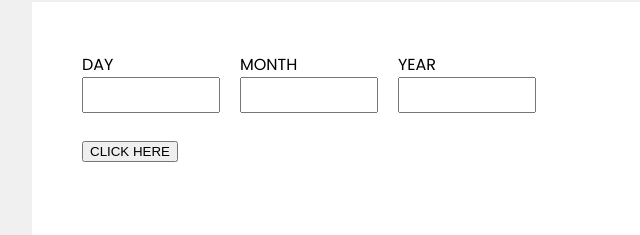
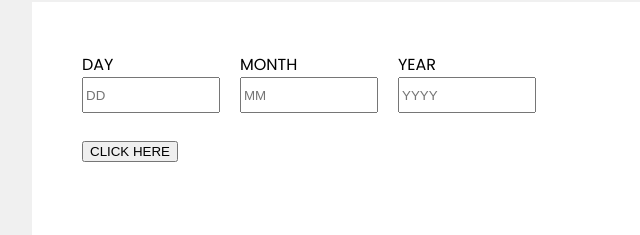
Before and after one commit to tbbui-732/age-calculator-app-main, a plain HTML site: page index.html in a window 1280 px wide. Shown: the part 123-358 px from the top of the page, 223-863 px from the left. Drawn offline with Linux system fonts and the light colour scheme.

Commit message:
Added HTML placeholders

```diff
--- a/index.html
+++ b/index.html
@@ -15,15 +15,15 @@
       <div class="user-input" style="text-transform: uppercase">
         <div class="day">
           <label for="day">Day</label><br>
-          <input type="text" id="day" name="day">
+          <input type="text" id="day" name="day" placeholder="DD">
         </div>
         <div class="month">
           <label for="month">Month</label><br>
-          <input type="text" id="month" name="month">
+          <input type="text" id="month" name="month" placeholder="MM">
         </div>
         <div class="year">
           <label for="year">Year</label><br>
-          <input type="text" id="year" name="year">
+          <input type="text" id="year" name="year" placeholder="YYYY">
         </div>
       </div>
 
```
